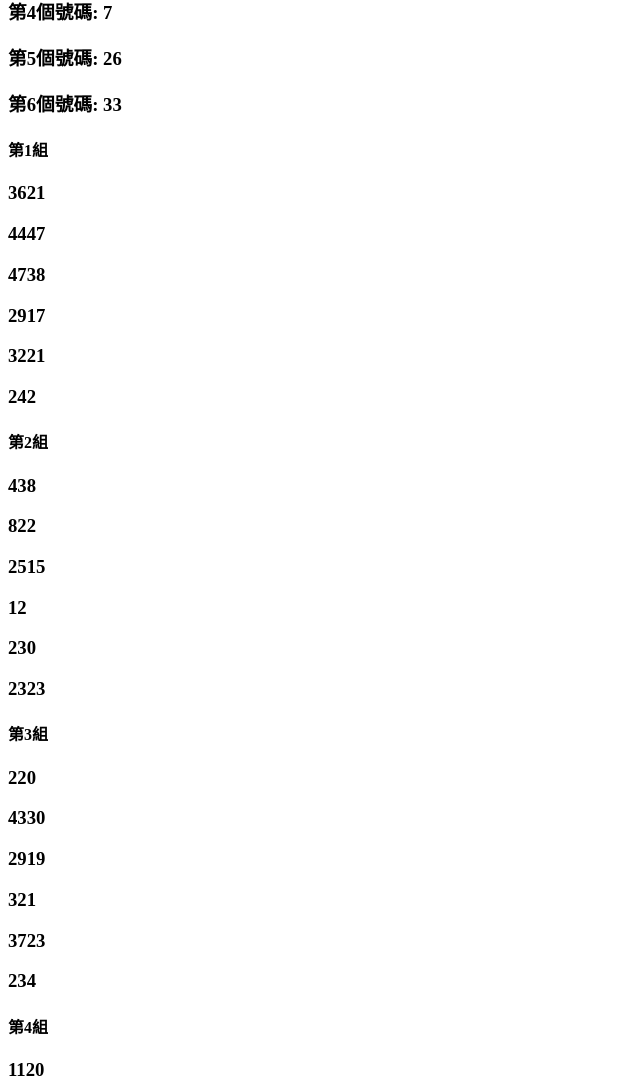
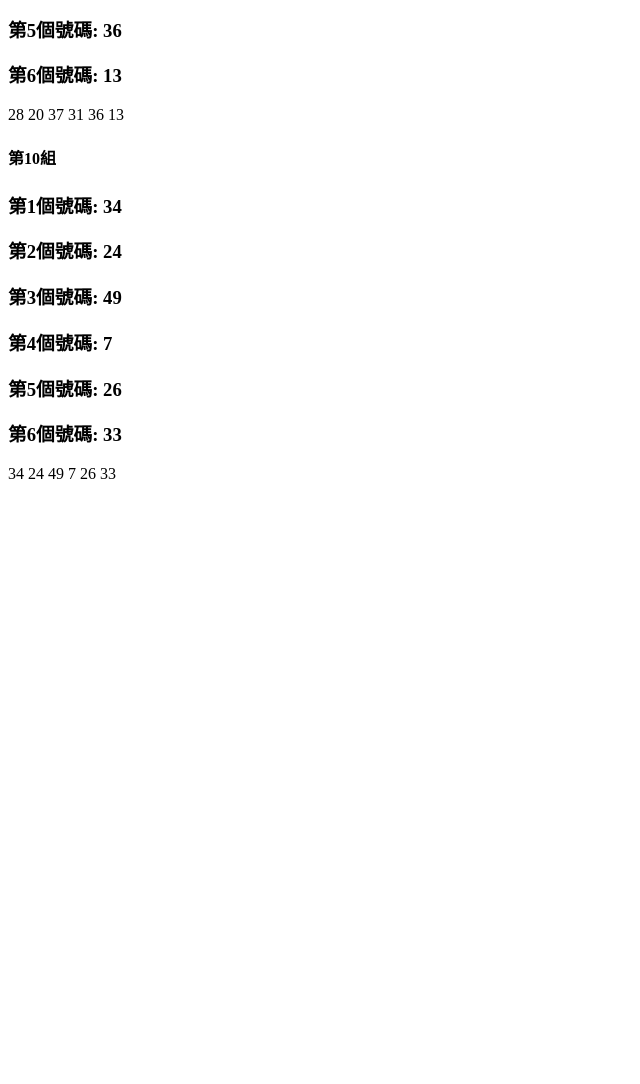
Before and after one commit to jigsaw7525/javascript, a plain HTML site: page index.html in a window 1280 px wide. Shown: the part 3164-4248 px from the top of the page, without its empty margins (0-640 px from the left). After the commit the page ends 3655 px from the top, so only its background shows below. Drawn offline with Linux system fonts and the light colour scheme.

Commit message:
第一堂課更新

```diff
--- a/index.html
+++ b/index.html
@@ -107,22 +107,16 @@
         const END = 49;
 
         for (j = 0; j < 10; j++) {
+            let number;
+            let lottoNumber = "";
+
             document.write(`<h4>第${j + 1}組</h4>`)
             for (i = 0; i < 6; i++) {
                 number = Math.floor(Math.random() * (END - START + 1)) + START
-                console.log(`第${i + 1}個號碼: ${number}`); //反引號加字串 ${}加數字之類的
-                document.write(`<h3>第${i + 1}個號碼: ${number}</h3>`)
+                lottoNumber += number + " "
+                document.write(`<h3>第${i + 1}個號碼: ${number}</h3>`);
             }
-        }
-        let lottoNumber;
-        for (j = 0; j < 10; j++) {
-            document.write(`<h4>第${j + 1}組</h4>`)
-            for (i = 0; i < 6; i++) {
-                lottoNumber = Math.floor(Math.random() * (END - START + 1)) + START
-                lottoNumber += Math.floor(Math.random() * (END - START + 1)) + START + " "
-                console.log(`第${i + 1}個號碼: ${number}`); //反引號加字串 ${}加數字之類的s
-                document.write(`<h3>${lottoNumber}</h3>`);
-            }
+            document.write(lottoNumber)
         }
     </script>
 </body>
```
